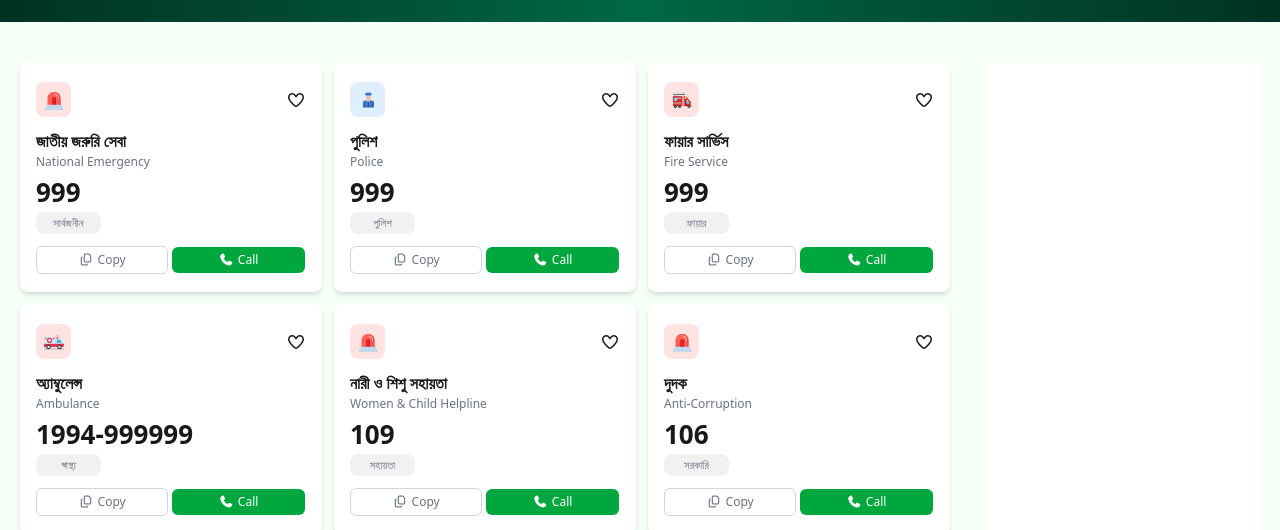
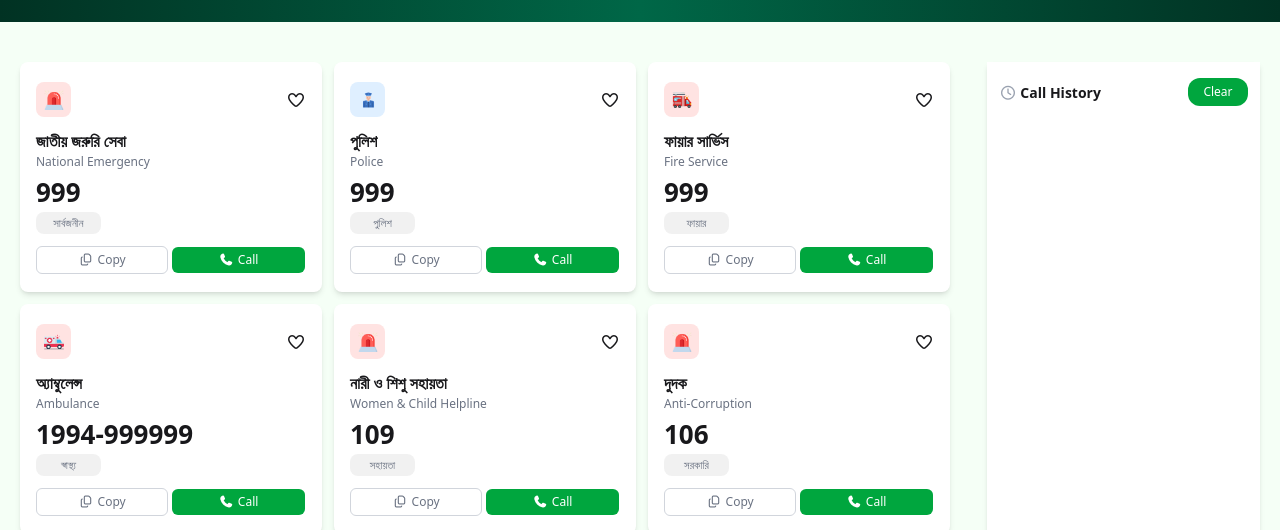
Before and after one commit to RahatMurshed/Assaignment-5, a plain HTML site: page index.html in a window 1280 px wide. Shown: the part 270-800 px from the top of the page. Drawn offline with nearby package versions, Linux system fonts and the light colour scheme.

Commit message:
Initial Design Completed

```diff
--- a/index.html
+++ b/index.html
@@ -17,7 +17,7 @@
     <link rel="stylesheet" href="./style/style.css">
 </head>
 
-<body class="bg-[#f5fff6]">
+<body class="bg-[#f5fff6] pb-10">
     <header>
         <nav class="flex justify-between items-center bg-white px-[40px] py-[20px]">
             <section class="nav-left">
@@ -64,7 +64,7 @@
         </section>
     </header>
 
-    <main class="flex justify-between mx-5 mt-10">
+    <main class="flex justify-between mx-5 mt-10 ">
         <section class=" w-[75%] ">
             <section class="all-card grid grid-rows-3 grid-cols-3 gap-3">
                 <div class="card bg-white shadow-md border-t-0  w-[100%] h-[230px] px-4 py-5">
@@ -376,8 +376,16 @@
             </section>
         </section>
 
-        <section class="min-h-[50px] w-[22%] bg-white">
+        <section class=" w-[22%] bg-white shadow-md">
 
+            <div class="flex justify-between items-center px-3 py-4">
+                <h1 class="text-[14px] font-semibold">
+                    <span class="text-gray-400"><i class="fa-regular fa-clock"></i></span>
+                    <span>Call History</span>
+                </h1>
+
+                <button class="w-[60px] p-[5px] text-[12px] rounded-xl text-white bg-[#00A63E]">Clear</button>
+            </div>
 
         </section>
 
```
